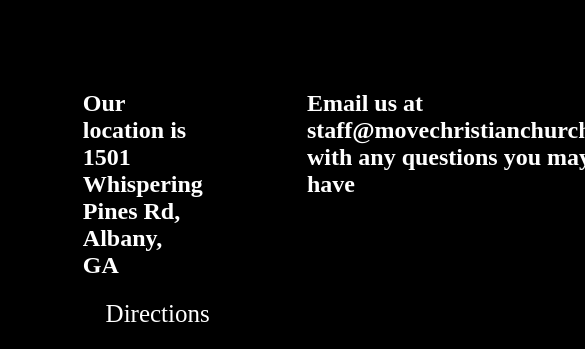
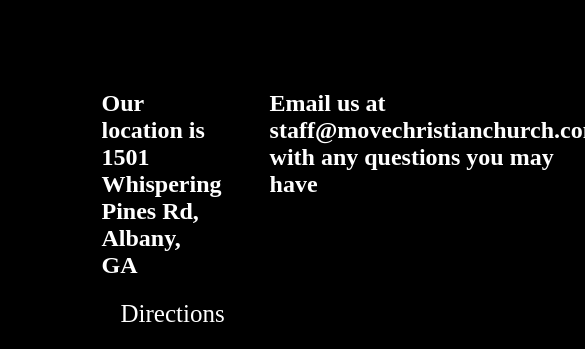
Before and after one commit to IdeclareWar406/production, a React (Vite) app in the folder moveChristianChurch/moveChristianChurch/: page / in a window 390 px wide. Shown: the part 1373-1722 px from the top of the page, 585 px wide, since content can reach past the window. Built offline with nearby package versions, Linux system fonts and the light colour scheme; no server answers.

Commit message:
update index.css

```diff
--- a/moveChristianChurch/moveChristianChurch/src/index.css
+++ b/moveChristianChurch/moveChristianChurch/src/index.css
@@ -570,7 +570,7 @@
     .homeFooter{
 
         position:relative;
-        left:20%;
+        left:10%;
     }
     .links{
         flex-direction: column;
@@ -581,10 +581,14 @@
 
         position: relative;
         left:0%;
-        bottom:50%;
+        bottom:30%;
 
 
         /* flex-wrap:wrap; */
+    }
+    .ourAddress{
+        position: relative;
+        left:15%;
     }
 
     .serviceTimes{
@@ -608,7 +612,7 @@
 
    .directions{
     top:230px;
-    right:26%;
+    right:12%;
    }
    .prayerRequest{
     width:250px;
```
